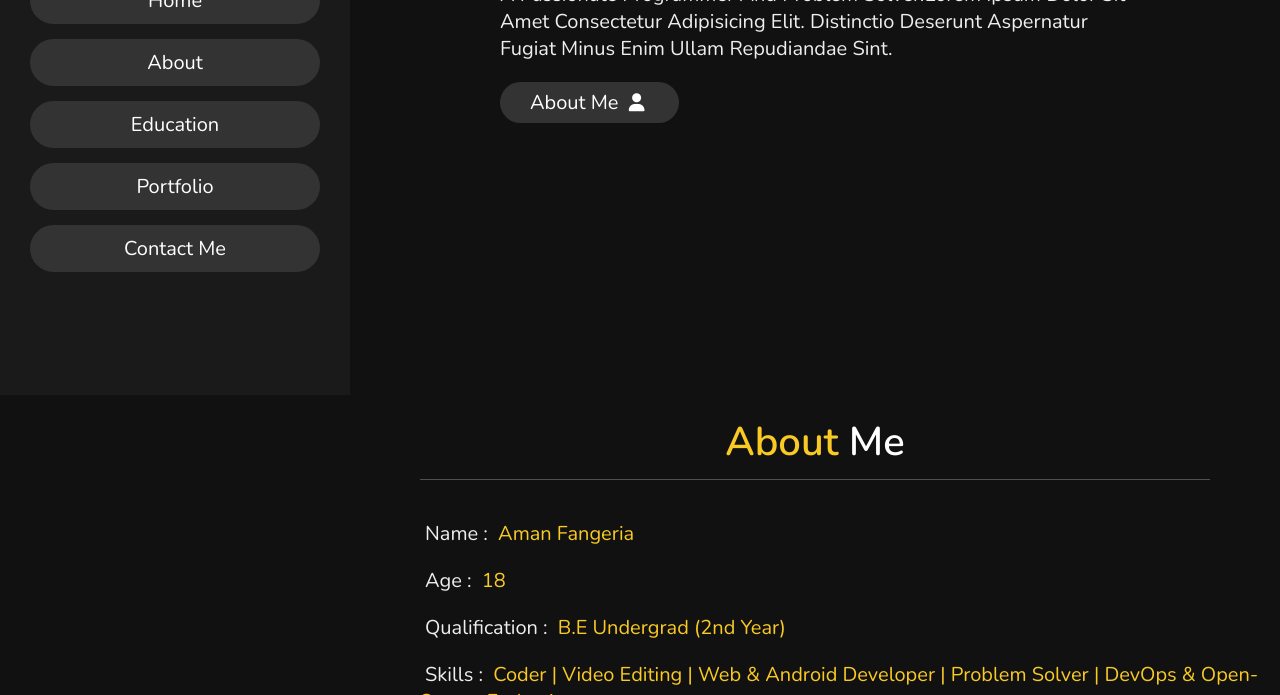
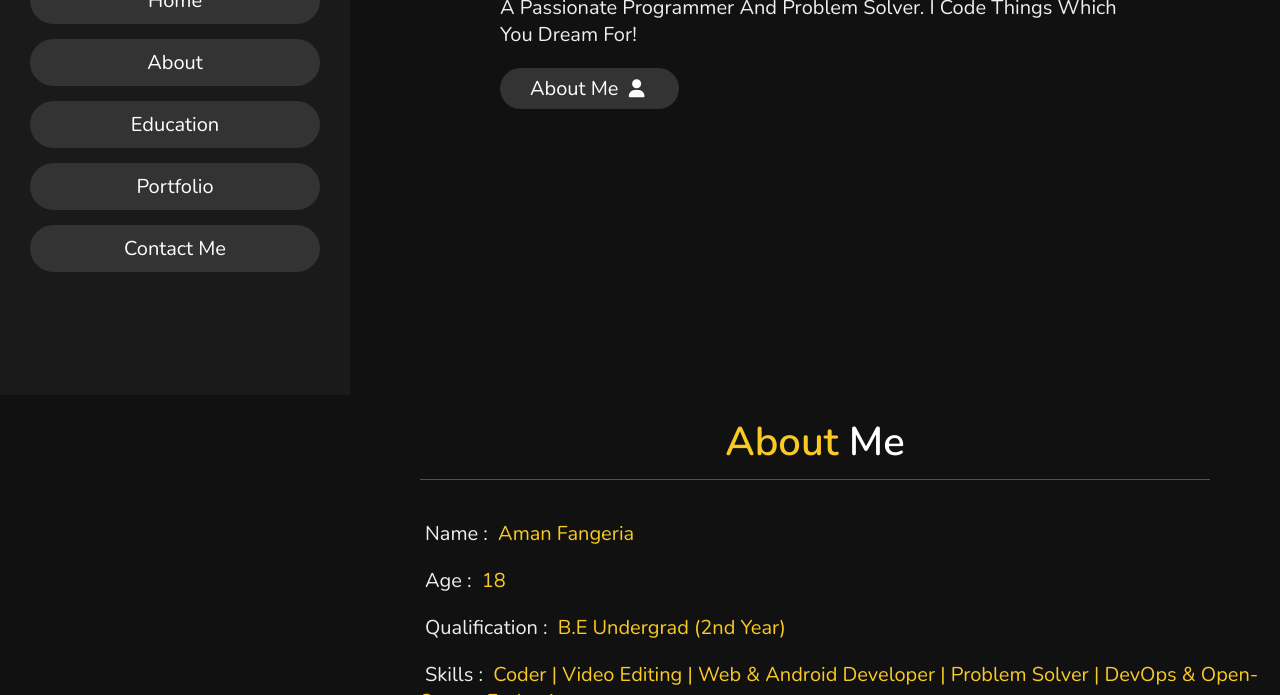
Before and after one commit to rohansaini886/Hacktoberfest2022, a plain HTML site: page Web-Development/My Portfolio Website/index.html in a window 1280 px wide. Shown: the part 405-1100 px from the top of the page. Drawn offline with nearby package versions, Linux system fonts and the light colour scheme.

Commit message:
improved web development

```diff
--- a/Web-Development/My Portfolio Website/index.html
+++ b/Web-Development/My Portfolio Website/index.html
@@ -43,7 +43,7 @@
 
     <h3>HEY THERE !</h3>
     <h1>I'm <span>Aman Fangeria</span></h1>
-    <p>A passionate programmer and problem solver.Lorem ipsum dolor sit amet consectetur adipisicing elit. Distinctio deserunt aspernatur fugiat minus enim ullam repudiandae sint.
+    <p>A passionate programmer and problem solver. I code things which you dream for!
     </p>
     <a href="#about"><button class="btn">about me <i class="fas fa-user"></i></button></a>
 
--- a/Web-Development/Snake Game/styles.css
+++ b/Web-Development/Snake Game/styles.css
@@ -1,4 +1,5 @@
 #mycanvas {
+
     background-image: url("assets/bg.jpg");
     border: 20px solid green;
 }
```
Also changed, not shown: Web-Development/Snake Game/index.html (+2 -0 lines).
